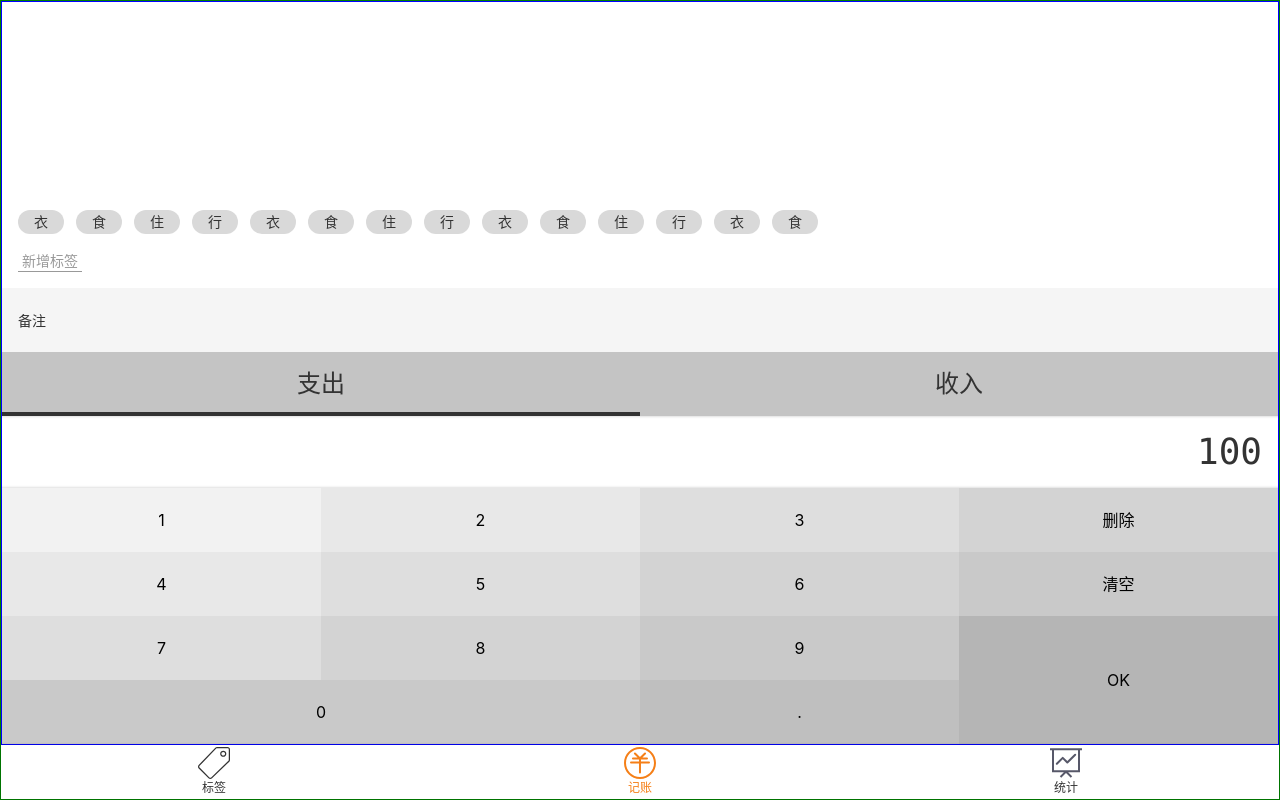
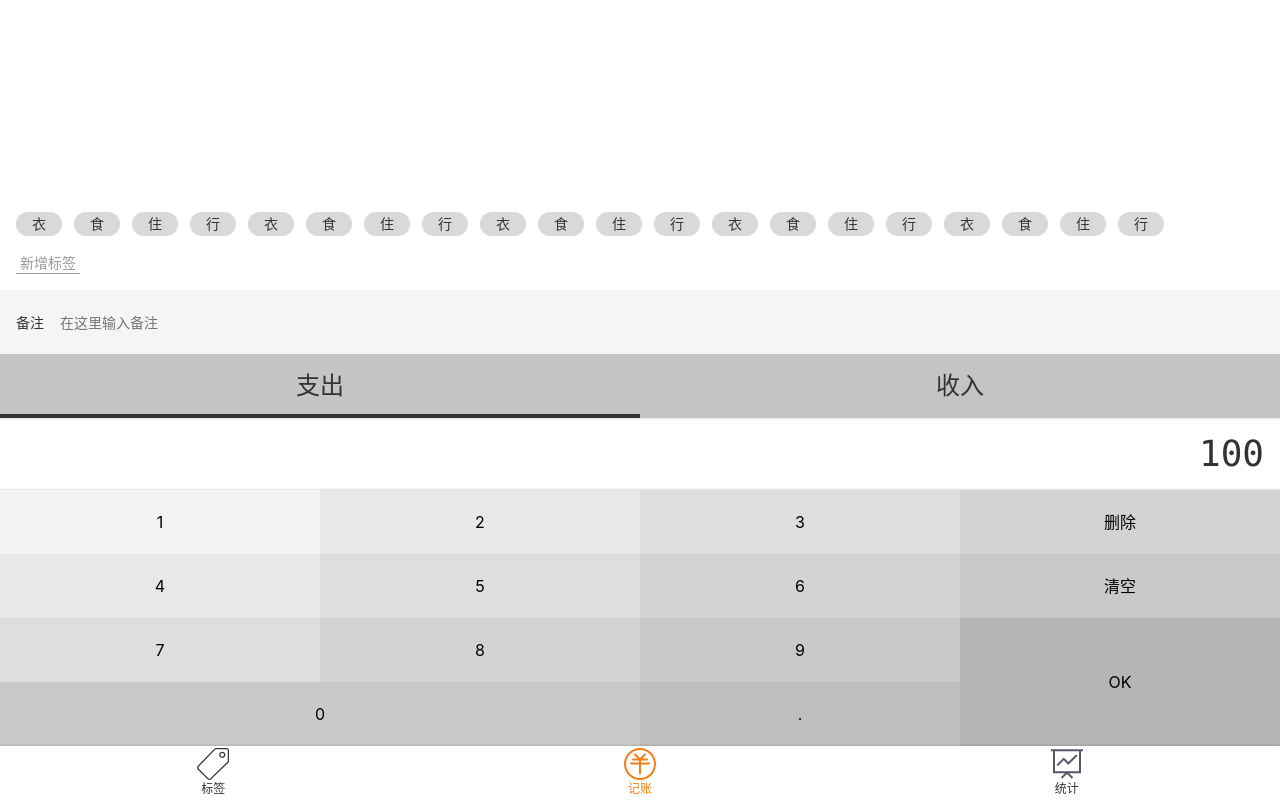
Before and after one commit to hec990/morney-2, a Vue app: page /#/money in a window 1280 px wide. Built offline with nearby package versions, Linux system fonts and the light colour scheme.

Commit message:
模块化：将 Money.vue 分成四个子组件

```diff
--- a/src/components/Layout.vue
+++ b/src/components/Layout.vue
@@ -17,12 +17,10 @@ export default {
 
 <style lang="scss" scoped>
 .layout-wrapper {
-  border: 1px solid green;
   display: flex;
   flex-direction: column;
   height: 100vh;
   .content {
-    border: 1px solid blue;
     overflow: auto;
     flex-grow: 1;
   }
--- /dev/null
+++ b/src/components/money-child/Notes.vue
@@ -0,0 +1,34 @@
+<template>
+  <div>
+    <label class="notes">
+      <span class="name">备注</span>
+      <input type="text" placeholder="在这里输入备注">
+    </label>
+  </div>
+</template>
+
+<script lang="ts">
+export default {
+  name: "Notes"
+};
+</script>
+
+<style lang="scss" scoped>
+.notes {
+  font-size: 14px;
+  background: #f5f5f5;
+  padding-left: 16px;
+  display: flex;
+  align-items: center;
+  .name {
+    padding-right: 16px;
+  }
+  input {
+    height: 64px;
+    flex-grow: 1;
+    background: transparent;
+    border: none;
+    padding-right: 16px;
+  }
+}
+</style>
--- /dev/null
+++ b/src/components/money-child/NumberPad.vue
@@ -0,0 +1,80 @@
+<template>
+  <div class="numberPad">
+    <div class="output">100</div>
+    <div class="buttons">
+      <button>1</button>
+      <button>2</button>
+      <button>3</button>
+      <button>删除</button>
+      <button>4</button>
+      <button>5</button>
+      <button>6</button>
+      <button>清空</button>
+      <button>7</button>
+      <button>8</button>
+      <button>9</button>
+      <button class="ok">OK</button>
+      <button class="zero">0</button>
+      <button>.</button>
+    </div>
+  </div>
+</template>
+
+<script lang="ts">
+export default {
+  name: "NumberPad"
+};
+</script>
+
+<style lang="scss" scoped>
+@import "~@/assets/style/helper.scss";
+.numberPad {
+  .output {
+    @extend %clearFix;
+    @extend %innerShadow;
+    font-size: 36px;
+    font-family: Consolas, monospace;
+    padding: 9px 16px;
+    text-align: right;
+  }
+  .buttons {
+    @extend %clearFix;
+    > button {
+      width: 25%;
+      height: 64px;
+      float: left;
+      background: transparent;
+      border: none;
+      &.ok {
+        height: 64*2px;
+        float: right;
+      }
+      &.zero {
+        width: 25*2%;
+      }
+      $bg: #f2f2f2;
+      &:nth-child(1) {
+        background: $bg;
+      }
+      &:nth-child(2), &:nth-child(5) {
+        background: darken($bg, 4%);
+      }
+      &:nth-child(3), &:nth-child(6), &:nth-child(9) {
+        background: darken($bg, 4*2%);
+      }
+      &:nth-child(4), &:nth-child(7), &:nth-child(10) {
+        background: darken($bg, 4*3%);
+      }
+      &:nth-child(8), &:nth-child(11), &:nth-child(13) {
+        background: darken($bg, 4*4%);
+      }
+      &:nth-child(14) {
+        background: darken($bg, 4*5%);
+      }
+      &:nth-child(12) {
+        background: darken($bg, 4*6%);
+      }
+    }
+  }
+}
+</style>
--- /dev/null
+++ b/src/components/money-child/Tags.vue
@@ -0,0 +1,71 @@
+<template>
+  <div class="tags">
+    <div class="new">
+      <button>新增标签</button>
+    </div>
+    <ul class="current">
+      <li>衣</li>
+      <li>食</li>
+      <li>住</li>
+      <li>行</li>
+      <li>衣</li>
+      <li>食</li>
+      <li>住</li>
+      <li>行</li>
+      <li>衣</li>
+      <li>食</li>
+      <li>住</li>
+      <li>行</li>
+      <li>衣</li>
+      <li>食</li>
+      <li>住</li>
+      <li>行</li>
+      <li>衣</li>
+      <li>食</li>
+      <li>住</li>
+      <li>行</li>
+    </ul>
+  </div>
+
+</template>
+
+<script lang="ts">
+export default {
+  name: 'Tags'
+};
+</script>
+
+<style lang="scss" scoped>
+.tags {
+  font-size: 14px;
+  padding: 16px;
+  flex-grow: 1;
+  display: flex;
+  flex-direction: column-reverse;
+  > .current {
+    display: flex;
+    flex-wrap: wrap;
+    > li {
+      background: #d9d9d9;
+      $h: 24px;
+      height: $h;
+      line-height: $h;
+      border-radius: $h/2;
+      padding: 0 16px;
+      margin-right: 12px;
+      margin-top: 4px;
+    }
+  }
+  > .new {
+    padding-top: 16px;
+    button {
+      background: transparent;
+      border: none;
+      color: #999;
+      border-bottom: 1px solid;
+      padding: 0 4px;
+    }
+  }
+}
+</style>
+41  src/components/Money/Types.vue
--- /dev/null
+++ b/src/components/money-child/Types.vue
@@ -0,0 +1,40 @@
+<template>
+  <div>
+    <ul class="types">
+      <li class="selected">支出</li>
+      <li>收入</li>
+    </ul>
+  </div>
+</template>
+
+<script lang="ts">
+export default {
+  name: 'Types'
+};
+</script>
+
+<style lang="scss" scoped>
+.types {
+  background: #c4c4c4;
+  display: flex;
+  text-align: center;
+  font-size: 24px;
+  > li {
+    width: 50%;
+    height: 64px;
+    display: flex;
+    justify-content: center;
+    align-items: center;
+    position: relative;
+    &.selected::after {
+      content: '';
+      position: absolute;
+      bottom: 0;
+      left: 0;
+      width: 100%;
+      height: 4px;
+      background: #333;
+    }
+  }
+}
+</style>
--- a/src/views/Money.vue
+++ b/src/views/Money.vue
@@ -1,67 +1,25 @@
 <template>
 <div>
   <Layout class-prefix="layout">
-    <div class="tags">
-      <ul class="current">
-        <li>衣</li>
-        <li>食</li>
-        <li>住</li>
-        <li>行</li>
-        <li>衣</li>
-        <li>食</li>
-        <li>住</li>
-        <li>行</li>
-        <li>衣</li>
-        <li>食</li>
-        <li>住</li>
-        <li>行</li>
-        <li>衣</li>
-        <li>食</li>
-      </ul>
-      <div class="new">
-        <button>新增标签</button>
-      </div>
-    </div>
-    <div>
-      <label class="notes">
-        <span class="name">备注</span>
-        <input type="text">
-      </label>
-    </div>
-    <div>
-      <ul class="types">
-        <li class="selected">支出</li>
-        <li>收入</li>
-      </ul>
-    </div>
-    <div class="numberPad">
-      <div class="output">100</div>
-      <div class="buttons">
-        <button>1</button>
-        <button>2</button>
-        <button>3</button>
-        <button>删除</button>
-        <button>4</button>
-        <button>5</button>
-        <button>6</button>
-        <button>清空</button>
-        <button>7</button>
-        <button>8</button>
-        <button>9</button>
-        <button class="ok">OK</button>
-        <button class="zero">0</button>
-        <button>.</button>
-      </div>
-    </div>
+    <Tags/>
+    <Notes/>
+    <Types/>
+    <NumberPad/>
   </Layout>
 </div>
 </template>
 
 <script lang="ts">
+import Tags from "@/components/money-child/Tags.vue";
+import Notes from "@/components/money-child/Notes.vue";
+import Types from "@/components/money-child/Types.vue";
+import NumberPad from "@/components/money-child/NumberPad.vue";
 export default {
-  name: "Money"
+  name: "Money",
+  components: {NumberPad, Types, Notes, Tags}
 };
 </script>
+
 
 <style lang="scss">
 .layout-content {
@@ -69,129 +27,3 @@ export default {
   flex-direction: column;
 }
 </style>
-
-<style lang="scss" scoped>
-
-@import "~@/assets/style/helper.scss";
-.numberPad {
-  .output {
-    @extend %clearFix;
-    @extend %innerShadow;
-    font-size: 36px;
-    font-family: Consolas, monospace;
-    padding: 9px 16px;
-    text-align: right;
-  }
-  .buttons {
-    @extend %clearFix;
-    > button {
-      width: 25%;
-      height: 64px;
-      float: left;
-      background: transparent;
-      border: none;
-      &.ok {
-        height: 64*2px;
-        float: right;
-      }
-      &.zero {
-        width: 25*2%;
-      }
-      $bg: #f2f2f2;
-      &:nth-child(1) {
-        background: $bg;
-      }
-      &:nth-child(2), &:nth-child(5) {
-        background: darken($bg, 4%);
-      }
-      &:nth-child(3), &:nth-child(6), &:nth-child(9) {
-        background: darken($bg, 4*2%);
-      }
-      &:nth-child(4), &:nth-child(7), &:nth-child(10) {
-        background: darken($bg, 4*3%);
-      }
-      &:nth-child(8), &:nth-child(11), &:nth-child(13) {
-        background: darken($bg, 4*4%);
-      }
-      &:nth-child(14) {
-        background: darken($bg, 4*5%);
-      }
-      &:nth-child(12) {
-        background: darken($bg, 4*6%);
-      }
-    }
-  }
-}
-.types {
-  background: #c4c4c4;
-  display: flex;
-  text-align: center;
-  font-size: 24px;
-  > li {
-    width: 50%;
-    height: 64px;
-    display: flex;
-    justify-content: center;
-    align-items: center;
-    position: relative;
-    &.selected::after {
-      content: '';
-      position: absolute;
-      bottom: 0;
-      left: 0;
-      width: 100%;
-      height: 4px;
-      background: #333;
-    }
-  }
-}
-.notes {
-  font-size: 14px;
-  background: #f5f5f5;
-  padding-left: 16px;
-  display: flex;
-  align-items: center;
-  .name {
-    padding-right: 16px;
-  }
-  input {
-    height: 64px;
-    flex-grow: 1;
-    background: transparent;
-    border: none;
-    padding-right: 16px;
-  }
-}
-.tags {
-  font-size: 14px;
-  padding: 16px;
-  flex-grow: 1;
-  display: flex;
-  flex-direction: column;
-  justify-content: flex-end;
-  > .current {
-    display: flex;
-    flex-wrap: wrap;
-    > li {
-      background: #d9d9d9;
-      $h: 24px;
-      height: $h;
-      line-height: $h;
-      border-radius: $h/2;
-      padding: 0 16px;
-      margin-right: 12px;
-      margin-top: 4px;
-    }
-  }
-  > .new {
-    padding-top: 16px;
-    button {
-      background: transparent;
-      border: none;
-      color: #999;
-      border-bottom: 1px solid;
-      padding: 0 4px;
-    }
-  }
-}
-</style>
```
